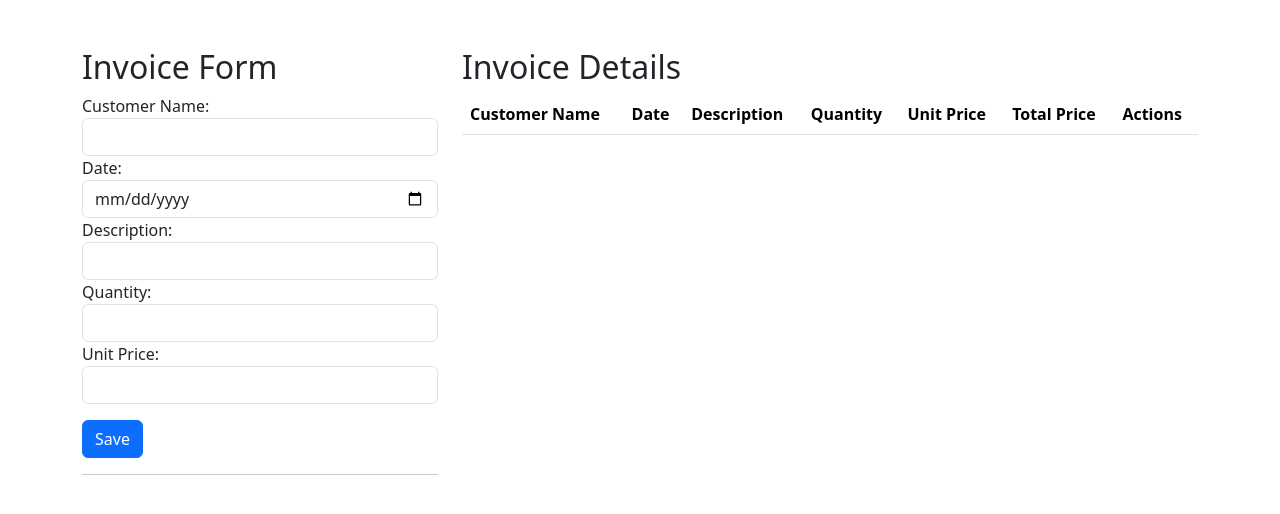
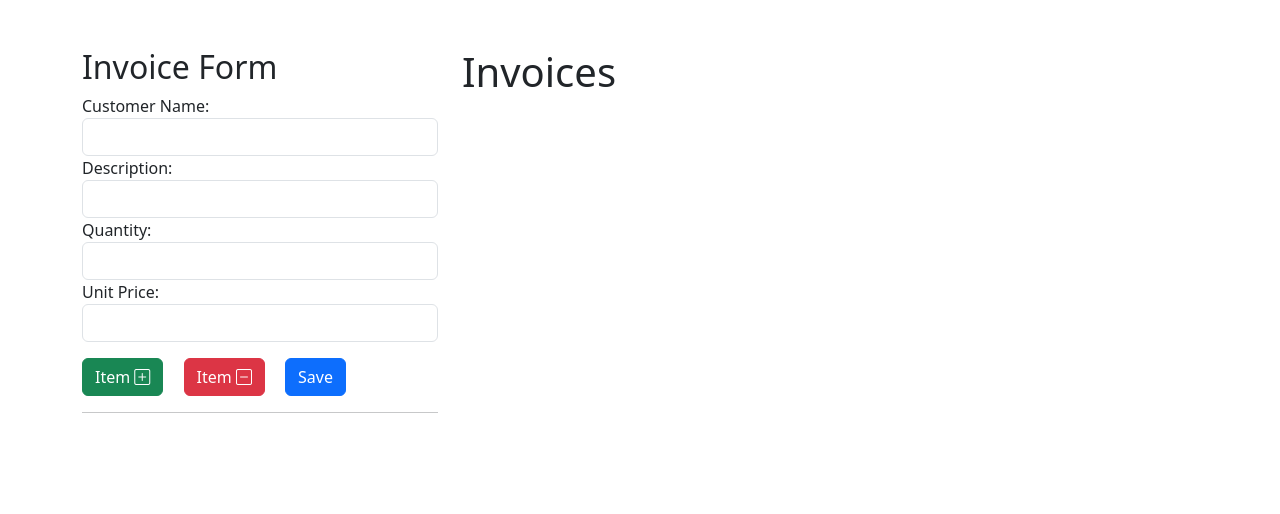
Before and after one commit to mj-ansari/drf_invoice_management, a Django app: template frontend/templates/index.html in a window 1280 px wide. Shown: the top 514 px of the page. Run offline with Django 5.2, Linux system fonts and the light colour scheme; the template is opened without the code that fills it, so the values that code supplies are empty.

Commit message:
Update index.html
frontend updated

```diff
--- a/frontend/templates/index.html
+++ b/frontend/templates/index.html
@@ -24,10 +24,6 @@
                         <input type="text" class="form-control" id="customerName" required="">
                     </div>
                     <div class="form-group">
-                        <label for="date">Date:</label>
-                        <input type="date" class="form-control" id="date" required>
-                    </div>
-                    <div class="form-group">
                         <label for="description">Description:</label>
                         <input type="text" class="form-control" id="description" required>
                     </div>
@@ -39,68 +35,17 @@
                         <label for="unitPrice">Unit Price:</label>
                         <input type="number" step="0.01" class="form-control" id="unitPrice" required>
                     </div>
+                    <button type="button" id="add" class="btn btn-success mt-3 me-3" onclick="extendInvoice()">Item <i
+                            class="bi bi-plus-square"></i></button>
+                    <button type="button" class="btn btn-danger mt-3 me-3" onclick="reduceInvoice()">Item <i
+                            class="bi bi-dash-square"></i></button>
                     <button type="button" class="btn btn-primary mt-3" onclick="saveInvoice()">Save</button>
                 </form>
                 <hr>
             </div>
             <div class="col-lg-8">
-                <h2>Invoice Details</h2>
-                <table class="table">
-                    <thead>
-                        <tr>
-                            <th>Customer Name</th>
-                            <th>Date</th>
-                            <th>Description</th>
-                            <th>Quantity</th>
-                            <th>Unit Price</th>
-                            <th>Total Price</th>
-                            <th colspan="2">Actions</th>
-                        </tr>
-                    </thead>
-                    <tbody id="invoiceList">
-
-                    </tbody>
-                </table>
-
-            </div>
-        </div>
-
-        <!-- Edit Invoice Modal -->
-        <div class="modal fade" id="editInvoiceModal" tabindex="-1" aria-labelledby="editInvoiceModalLabel"
-            aria-hidden="true">
-            <div class="modal-dialog">
-                <div class="modal-content">
-                    <div class="modal-header">
-                        <h5 class="modal-title" id="editInvoiceModalLabel">Edit Invoice</h5>
-                        <button type="button" class="btn-close" data-bs-dismiss="modal" aria-label="Close"></button>
-                    </div>
-                    <div class="modal-body">
-                        <form id="editInvoiceForm">
-                            <input type="hidden" id="editInvoiceId">
-                            <div class="form-group">
-                                <label for="editCustomerName">Customer Name:</label>
-                                <input type="text" class="form-control" id="editCustomerName" required>
-                            </div>
-                            <div class="form-group">
-                                <label for="editDate">Date:</label>
-                                <input type="date" class="form-control" id="editDate" required>
-                            </div>
-                            <div class="form-group">
-                                <label for="editDescription">Description:</label>
-                                <input type="text" class="form-control" id="editDescription" required>
-                            </div>
-                            <div class="form-group">
-                                <label for="editQuantity">Quantity:</label>
-                                <input type="number" class="form-control" id="editQuantity" required>
-                            </div>
-                            <div class="form-group">
-                                <label for="editUnitPrice">Unit Price:</label>
-                                <input type="number" step="0.01" class="form-control" id="editUnitPrice" required>
-                            </div>
-                            <button type="button" class="btn btn-primary mt-3" onclick="updateInvoice()">Update</button>
-                        </form>
-                    </div>
-                </div>
+                <h1>Invoices</h1>
+                <div id="invoiceContainer"></div>
             </div>
         </div>
     </div>
```
